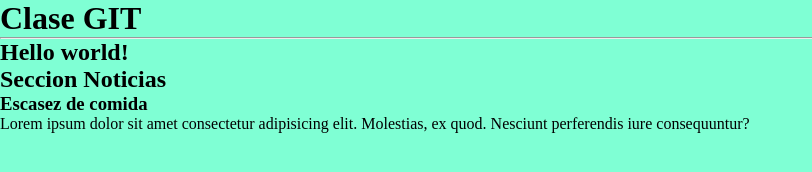
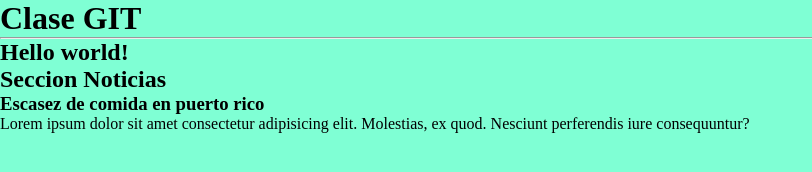
Before and after one commit to dev-fflores/git-project-33035, a plain HTML site: page index.html in a window 1280 px wide. Shown: the whole page, without its empty margins (0-812 px from the left). Drawn offline with Linux system fonts and the light colour scheme.

Commit message:
update index.html

```diff
--- a/index.html
+++ b/index.html
@@ -16,7 +16,7 @@
     <main>
         <h2>Seccion Noticias</h2>
         <article>
-            <h3>Escasez de comida</h3>
+            <h3>Escasez de comida en puerto rico</h3>
             <p>Lorem ipsum dolor sit amet consectetur adipisicing elit. Molestias, ex quod. Nesciunt perferendis iure consequuntur?</p>
         </article>
     </main>
```
